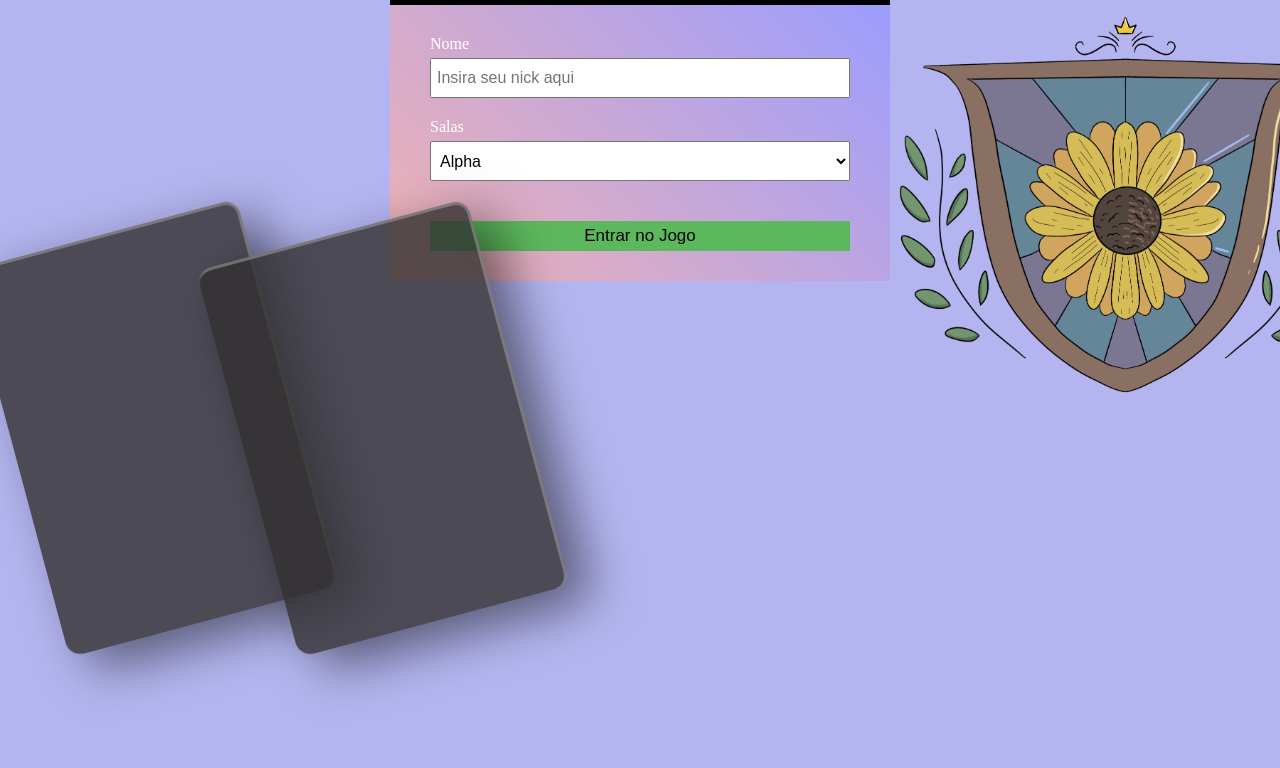
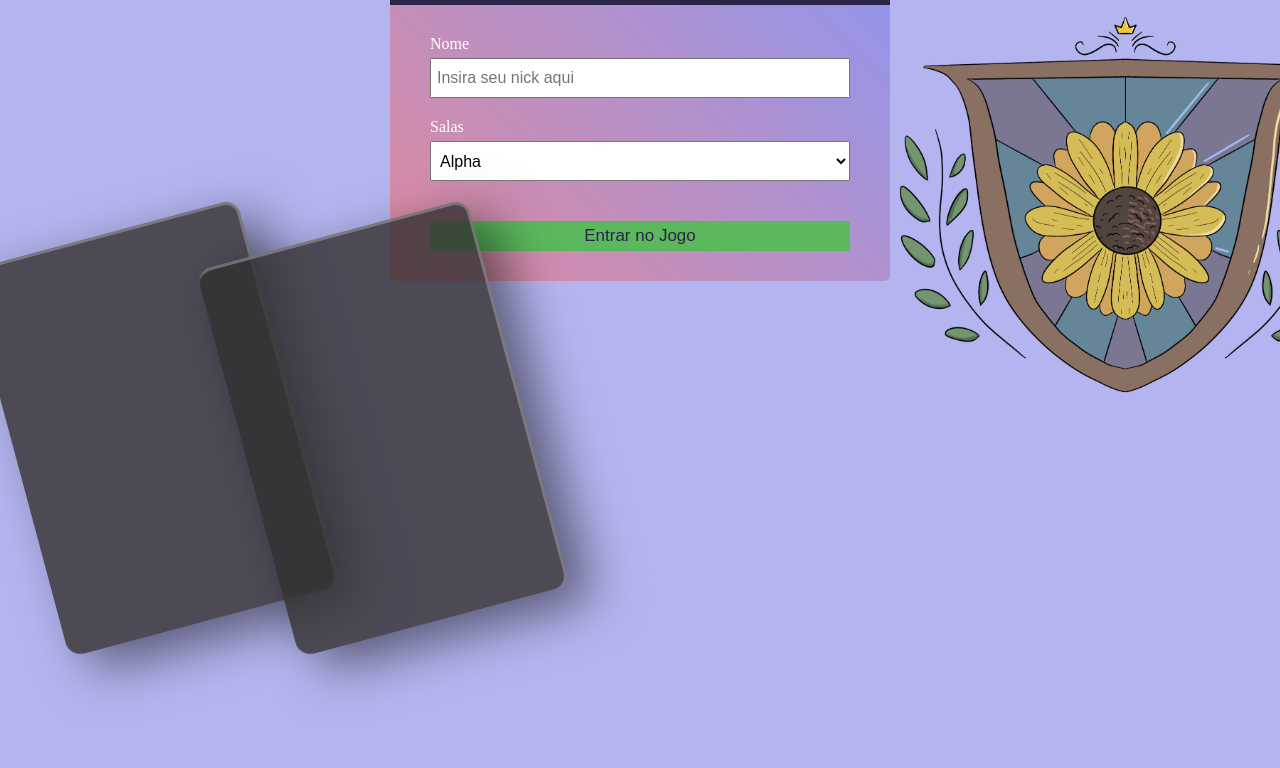
Before and after one commit to aprxl/Amarelo-Girassol, a website: page src/public/index.html in a window 1280 px wide. Shown: the part 152-920 px from the top of the page. Drawn offline with nearby package versions, Linux system fonts and the light colour scheme.

Commit message:
mudancinhas

```diff
--- a/src/public/css/index.css
+++ b/src/public/css/index.css
@@ -1,8 +1,8 @@
 @import url('https://fonts.googleapis.com/css?family=Roboto&display=swap');
 
 :root {
-	--dark-color-a: #000000;
-	--dark-color-b: linear-gradient(45deg, rgb(241, 178, 178), rgb(156, 157, 254));
+	--dark-color-a: #2d2449;
+	--dark-color-b: linear-gradient(45deg, rgb(223, 138, 159), rgb(148, 149, 233));
 	--light-color: #e6e9ff;
 	--success-color: #5cb85c;
 	--error-color: #d9534f;
@@ -50,6 +50,7 @@ a {
 	margin: 80px auto;
 	color: #fff;
     z-index: 100;
+
 }
 
 .join-header {
@@ -58,11 +59,14 @@ a {
 	background: var(--dark-color-a);
 	border-top-left-radius: 5px;
 	border-top-right-radius: 5px;
+
 }
 
 .join-main {
 	padding: 30px 40px;
 	background: var(--dark-color-b);
+    border-bottom-left-radius: 5px;
+    border-bottom-right-radius: 5px;
 }
 
 .join-main p {
--- a/src/public/css/style.css
+++ b/src/public/css/style.css
@@ -205,7 +205,7 @@ body{
     position: relative;
     top: 20px;
     left: 30%;
-    display: none;
+
 }
 
 
--- a/src/public/index.html
+++ b/src/public/index.html
@@ -78,7 +78,8 @@
                     <div class="content">
                         <h2>01</h2>
                         <h3>Personagens</h3>
-                        <p>Conheça os habitantes do Feudo Amarelo Girassol e suas bravuras juntamente seus pecados!</p>
+
+                        <p>Conheça os habitantes do Feudo Amarelo Girassol e suas bravuras, juntamente com seus pecados!</p>
                     </div>
                 </div>
         </a>
```
Also changed, not shown: src/public/js/site.js (+18 -1 lines).
